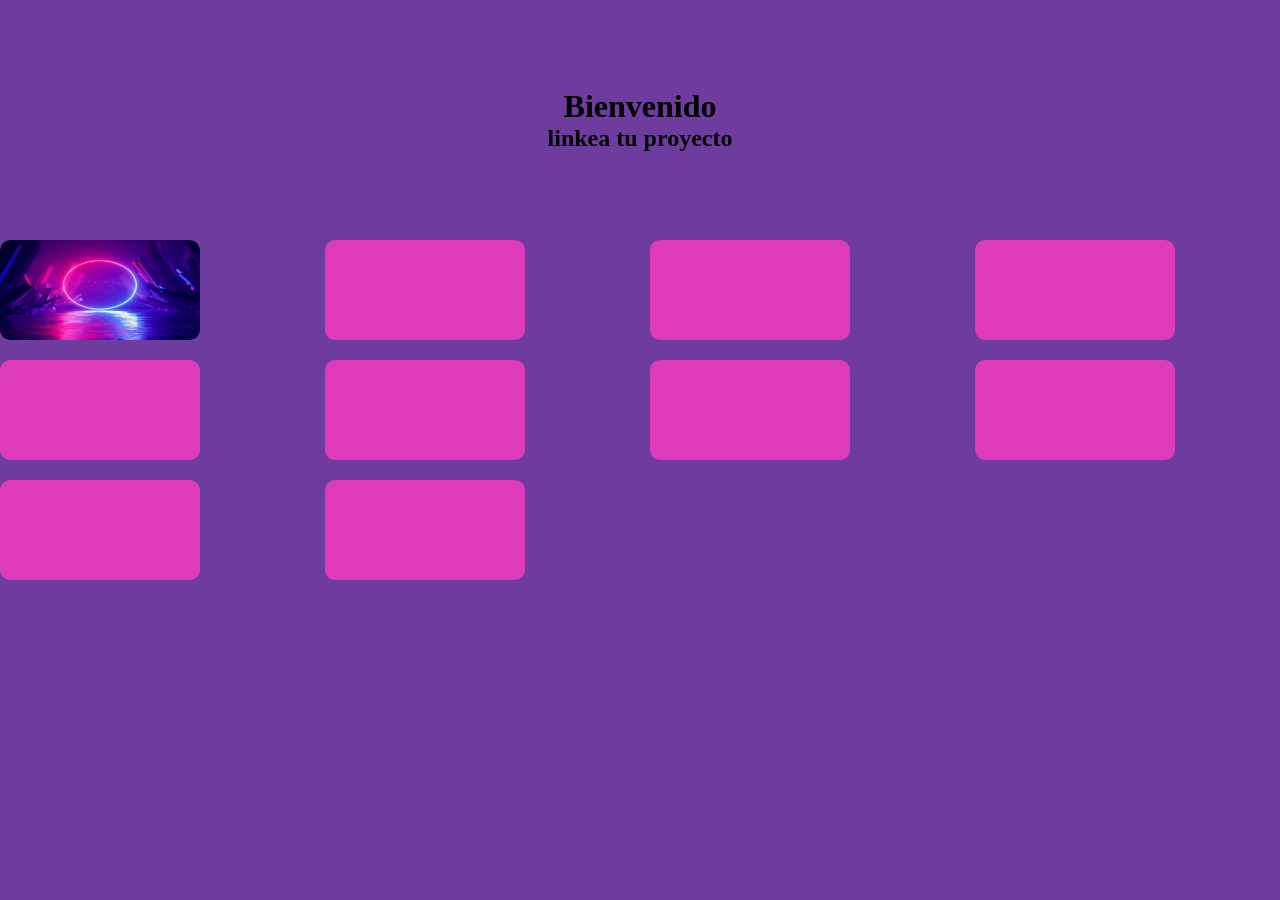
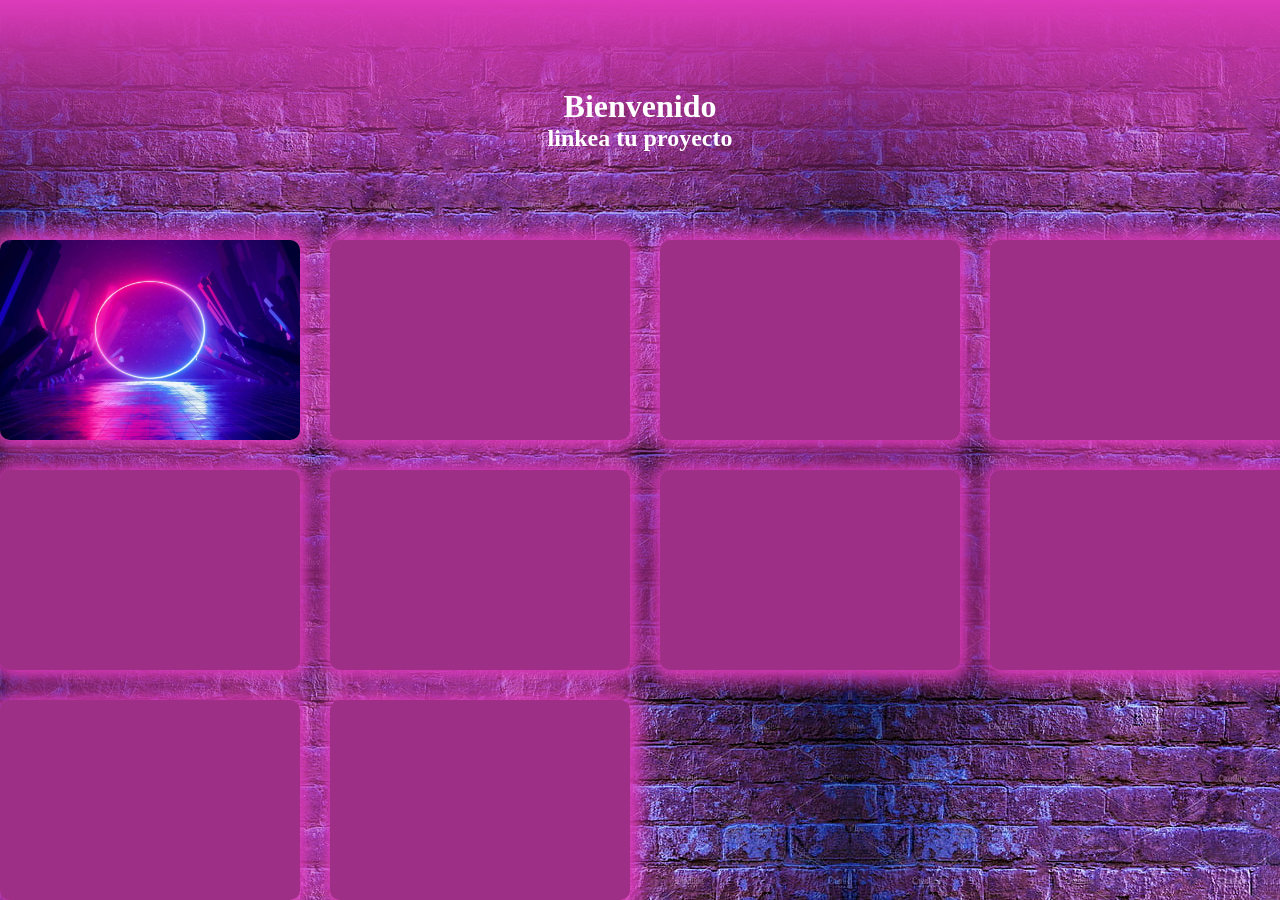
Before and after one commit to Aromcho/Coomicion, a plain HTML site: page index.html in a window 1280 px wide. Before the commit the page ends 800 px from the top, so only its background shows below. Drawn offline with Linux system fonts and the light colour scheme.

Commit message:
hagan los cambios que quieran

```diff
--- a/css/style.css
+++ b/css/style.css
@@ -3,9 +3,14 @@
     padding: 0;
 }
 body {
-    background-color: rgb(110, 59, 158);
+    background-image: url("../img/foto\ \(2\).jpg");
+
+}
+h1, h2 {
+    color: rgb(255, 255, 255);
 }
 header {
+    background: linear-gradient(#dd3bba,#dd3bba00);
     height: 30vh;
     display:flex;
     flex-direction: column;
@@ -14,20 +19,21 @@ header {
 }
 main {
     display: grid;
-    gap: 20px;
+    gap: 30px;
     grid-template-columns: repeat(4, 1fr);
 }
 
 .imgArom {
-    width: 200px;
-    height: 100px;
+    width: 300px;
+    height: 200px;
     border-radius: 10px;
 }
 
 
 .proyectos {
-    background-color: #dd3bba;
-    width: 200px;
-    height: 100px;
+    background-color: #9e2f86;
+    box-shadow: 1px 1px 19px 10px #dd3bba;
+    width: 300px;
+    height: 200px;
     border-radius: 10px;
 }
```
